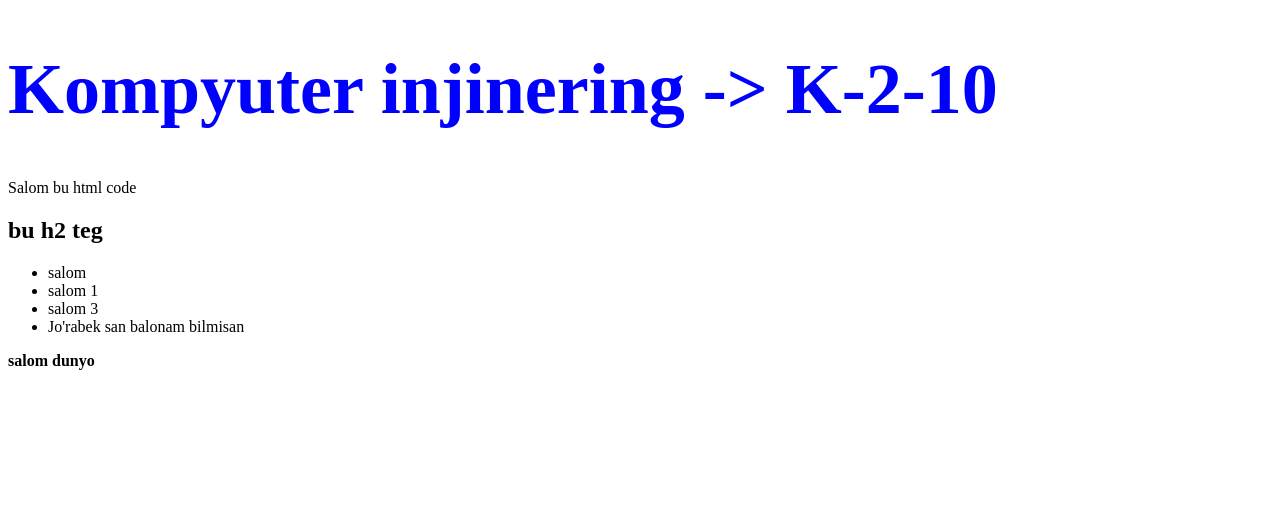
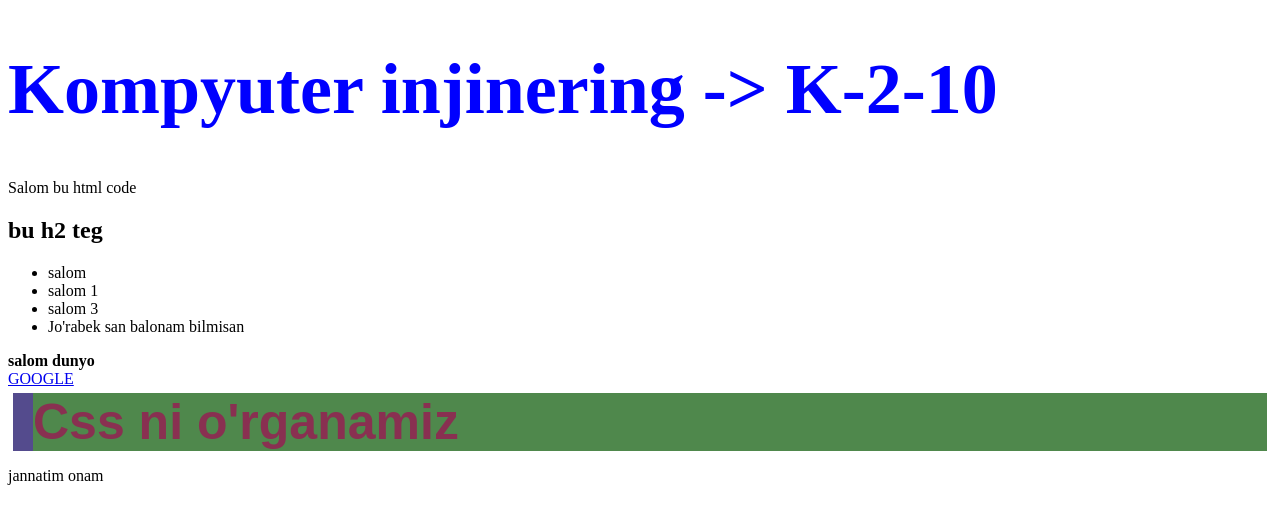
Before and after one commit to Nilufar0810/html, a plain HTML site: page index.html in a window 1280 px wide. Drawn offline with Linux system fonts and the light colour scheme.

Commit message:
class yaratildi

```diff
--- a/index.html
+++ b/index.html
@@ -16,6 +16,10 @@
         <li>salom 3</li>
         <li>Jo'rabek san balonam bilmisan</li>
     </ul>
-    <strong>salom dunyo</strong>
+    <strong>salom dunyo</strong><br>
+    <a href="https://google.com">GOOGLE</a><br>
+    <h1 class="c">Css ni o'rganamiz</h1>
+    <p>jannatim onam</p><br>
+
 </body>
 </html>
--- a/style.css
+++ b/style.css
@@ -2,3 +2,12 @@ h1 {
     color: blue;
     font-size: 72px;
 }
+.c {
+    color: rgb(137, 48, 81);
+    background-color: #4f884c;
+    font-size: 50px;
+    font-family: Arial, Helvetica, sans-serif;
+    border: 20px;
+    margin: 5px;
+    border-left: 20px rgb(84, 75, 141) dashed;
+}
```
